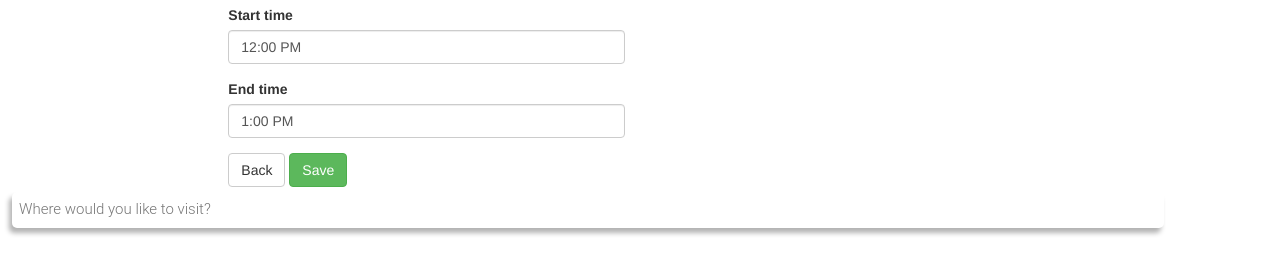
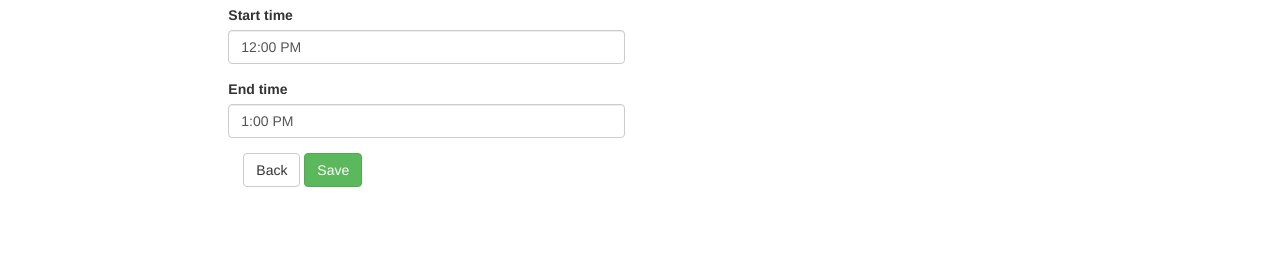
Before and after one commit to lw4715/triplan, a Django app: page /1/create/ in a window 1280 px wide; the page is wider, and only the part inside the window is pictured. Shown: the part 347-622 px from the top of that part. After the commit the page ends 534 px from the top of that part, so only its background shows below. Run offline with Django 3.2, Linux system fonts and the light colour scheme; a user stored in the database is signed in; data comes from the database, SQL or seed files in the repository; both versions use the stored data as it was after the commit; some libraries are stand-ins or nearby versions.

Commit message:
add map autocomplete search box to form

```diff
--- a/triplan/static/custom.css
+++ b/triplan/static/custom.css
@@ -6,10 +6,11 @@
     margin: 5px;
 }
 
-.itinerary-preview {
-
+.padding-tb-5 {
+    padding: 5px 0px;
 }
 
+/* itinerary text overlay on preview*/
 .itinerary-preview {
    position: relative;
    width: 100%; /* for IE 6 */
@@ -30,3 +31,8 @@
    background: rgba(0, 0, 0, 0.5);
    padding: 10px;
 }
+
+/**/
+.form-label-align {
+    bottom: -10px;
+}
--- a/triplan/static/maps.css
+++ b/triplan/static/maps.css
@@ -60,20 +60,20 @@
     font-weight: 300;
 }
 
-#pac-input {
-    background-color: #fff;
-    font-family: Roboto;
-    font-size: 15px;
-    font-weight: 300;
-    margin-left: 12px;
-    margin-top: 5px;
-    padding: 7px;
-    text-overflow: ellipsis;
-    width: 90%;
-    border-radius: 5px;
-    border: none;
-    box-shadow: -3px 5px 5px rgba(0, 0, 0, 0.3);
-}
+/*#pac-input {*/
+    /*background-color: #fff;*/
+    /*font-family: Roboto;*/
+    /*font-size: 15px;*/
+    /*font-weight: 300;*/
+    /*margin-left: 12px;*/
+    /*margin-top: 5px;*/
+    /*padding: 7px;*/
+    /*text-overflow: ellipsis;*/
+    /*width: 90%;*/
+    /*border-radius: 5px;*/
+    /*border: none;*/
+    /*box-shadow: -3px 5px 5px rgba(0, 0, 0, 0.3);*/
+/*}*/
 
 #pac-input:focus {
     border-color: #4d90fe;
--- a/triplan/static/maps_autocomplete_search.js
+++ b/triplan/static/maps_autocomplete_search.js
@@ -6,9 +6,9 @@
     });
 
 // Create the search box and link it to the UI element.
-    var input = document.getElementById('pac-input');
+    var input = document.getElementById('id_location');
     var searchBox = new google.maps.places.SearchBox(input);
-    map.controls[google.maps.ControlPosition.TOP_LEFT].push(input);
+    // map.controls[google.maps.ControlPosition.TOP_LEFT].push(input);
 
 // Bias the SearchBox results towards current map's viewport.
     map.addListener('bounds_changed', function () {
--- a/triplan/templates/triplan/itinerarysegment_form.html
+++ b/triplan/templates/triplan/itinerarysegment_form.html
@@ -17,13 +17,21 @@
     <div class="col-sm-4 col-sm-offset-2">
         <form action="" enctype="multipart/form-data" method="post">
             {% csrf_token %}
-            {% bootstrap_form form layout='inline' %}
-            <a href="{% url 'triplan:itinerary_detail' itinerary.id %}" class="btn btn-default">Back</a>
-            <button class="btn btn-success" type="submit" value="save">Save</button>
+
+            {% if form.non_field_errors %}
+                {% bootstrap_alert form.non_field_errors %}
+            {% endif %}
+
+            {% for field in form %}
+                {% bootstrap_field field layout='horizontal' horizontal_field_class='padding-tb-5 col-md-9' horizontal_label_class='form-label-align col-md-3'%}
+            {% endfor %}
+            <div class="col-sm-12">
+                <a href="{% url 'triplan:itinerary_detail' itinerary.id %}" class="btn btn-default">Back</a>
+                <button class="btn btn-success" type="submit">Save</button>
+            </div>
         </form>
     </div>
 
-    <input id="pac-input" class="controls" type="text" placeholder="Where would you like to visit?">
     <div id="map" class="col-sm-4"></div>
 
 </div>
--- a/triplan/views.py
+++ b/triplan/views.py
@@ -1,4 +1,3 @@
-from datetimewidget.widgets import DateTimeWidget
 from django import forms
 from django.urls import reverse_lazy
 from django.views import generic
@@ -21,7 +20,7 @@
     fields = ["photo", "location", "duration", "description", "start_time", "end_time"]
     widgets = {
         "start_time": forms.TimeInput(format='%H:%M %p'),
-        "end_time": DateTimeWidget(usel10n=True, bootstrap_version=3)
+        "end_time": forms.TimeInput(format='%H:%M %p'),
     }
 
     def get_success_url(self):
@@ -44,8 +43,8 @@
     model = ItinerarySegment
     fields = ["photo", "location", "duration", "description", "start_time", "end_time"]
     widgets = {
-        "start_time": DateTimeWidget(usel10n=True, bootstrap_version=3),
-        "end_time": DateTimeWidget(usel10n=True, bootstrap_version=3)
+        "start_time": forms.TimeInput(format='%H:%M %p'),
+        "end_time": forms.TimeInput(format='%H:%M %p'),
     }
 
     def get_context_data(self, **kwargs):
```
Also changed, not shown: triplan/templates/triplan/itinerary_edit.html (+14 -3 lines), db.sqlite3.
